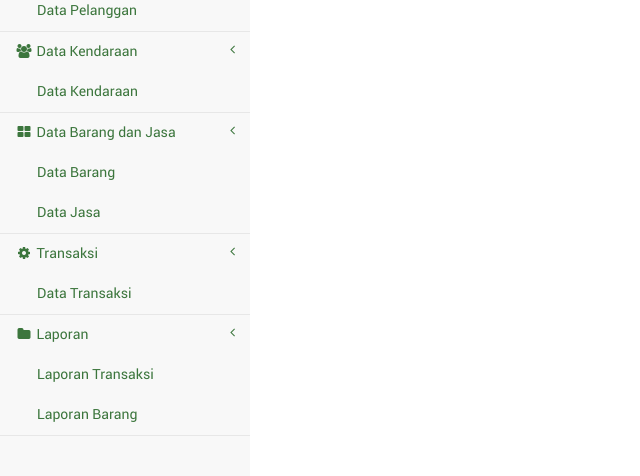
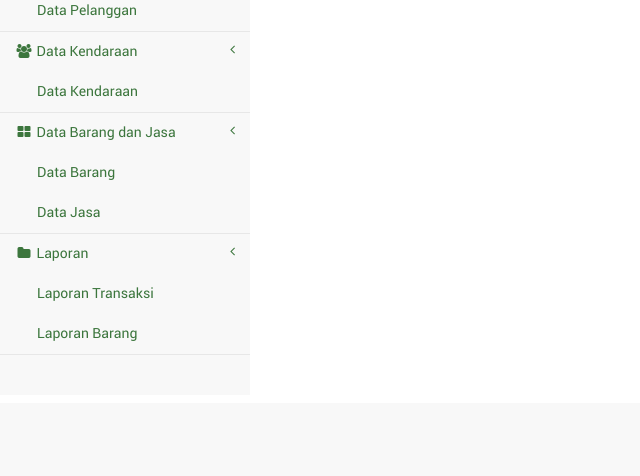
Before and after one commit to iyasmzn/pakustad_bengkel, a PHP site: page /layout_top.php in a window 1280 px wide. Shown: the part 397-873 px from the top of the page, without its empty margins (0-640 px from the left). After the commit the page ends 752 px from the top, so only its background shows below. Run offline with PHP 8.4, Linux system fonts and the light colour scheme; data that the repository does not hold is empty.

Commit message:
`Removed redundant Transaksi menu and adjusted active class logic`

```diff
--- a/sibengkel/layout_top.php
+++ b/sibengkel/layout_top.php
@@ -208,25 +208,6 @@ $tahun = date("Y");
 							?>
 						</ul><!-- /.nav-second-level -->
 						<?php
-						if (isset($menuparent) && $menuparent == "transaksi") {
-							echo '<li class="active">';
-						} else {
-							echo '<li>';
-						}
-						?>
-						<!-- open <li> tag generated with php, see line 134-139 -->
-						<a href="#"><i class="fa fa-gear fa-fw"></i>&nbsp;Transaksi<span class="fa arrow"></span></a>
-						<ul class="nav nav-second-level">
-							<?php
-							if ($pagedesc == "Data Transaksi") {
-								echo '<li><a href="trx.php" class="active">Data Transaksi</a></li>';
-							} else {
-								echo '<li><a href="trx.php">Data Transaksi</a></li>';
-							}
-							?>
-						</ul><!-- /.nav-second-level -->
-						</li>
-						<?php
 						if (isset($menuparent) && $menuparent == "laporan") {
 							echo '<li class="active">';
 						} else {
```
